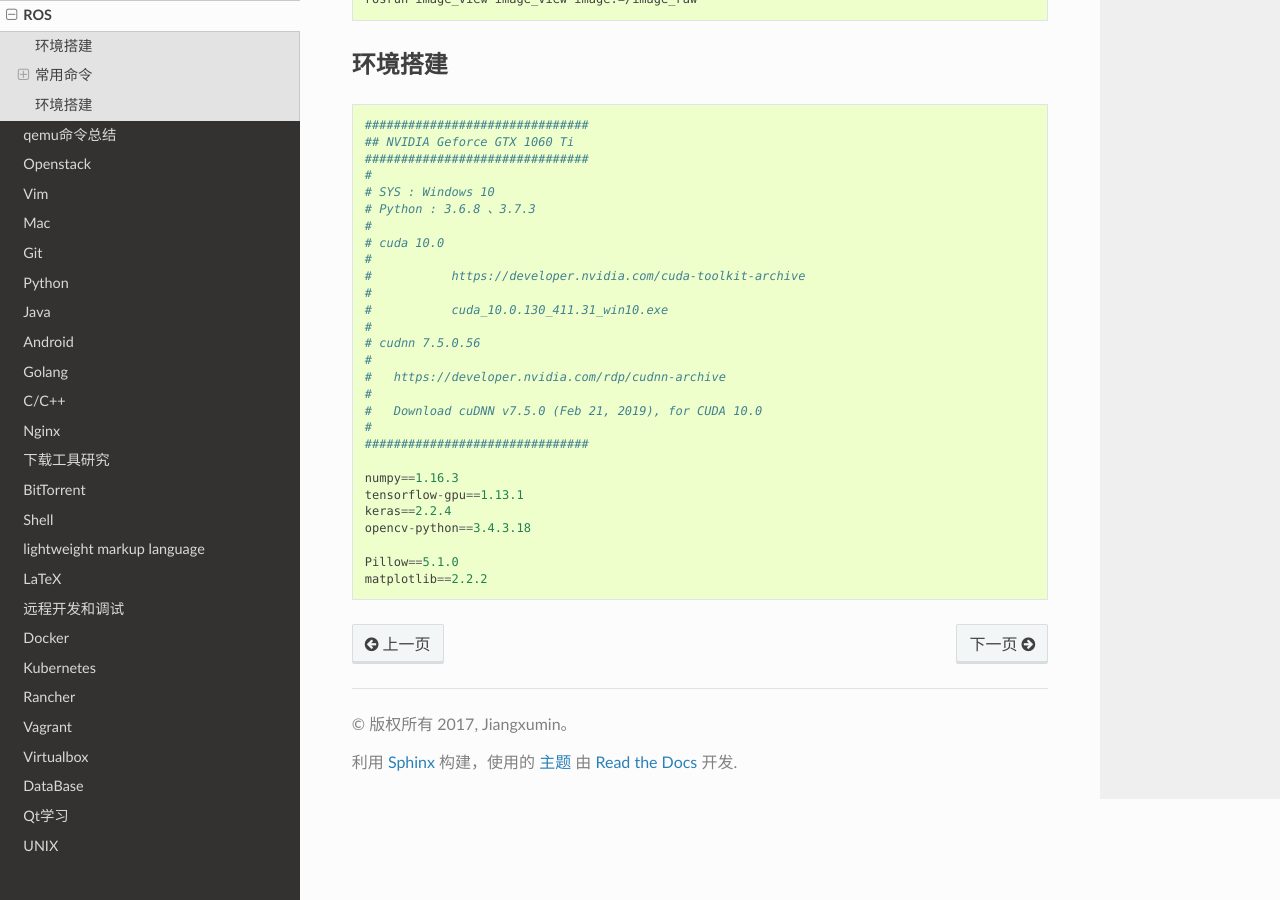
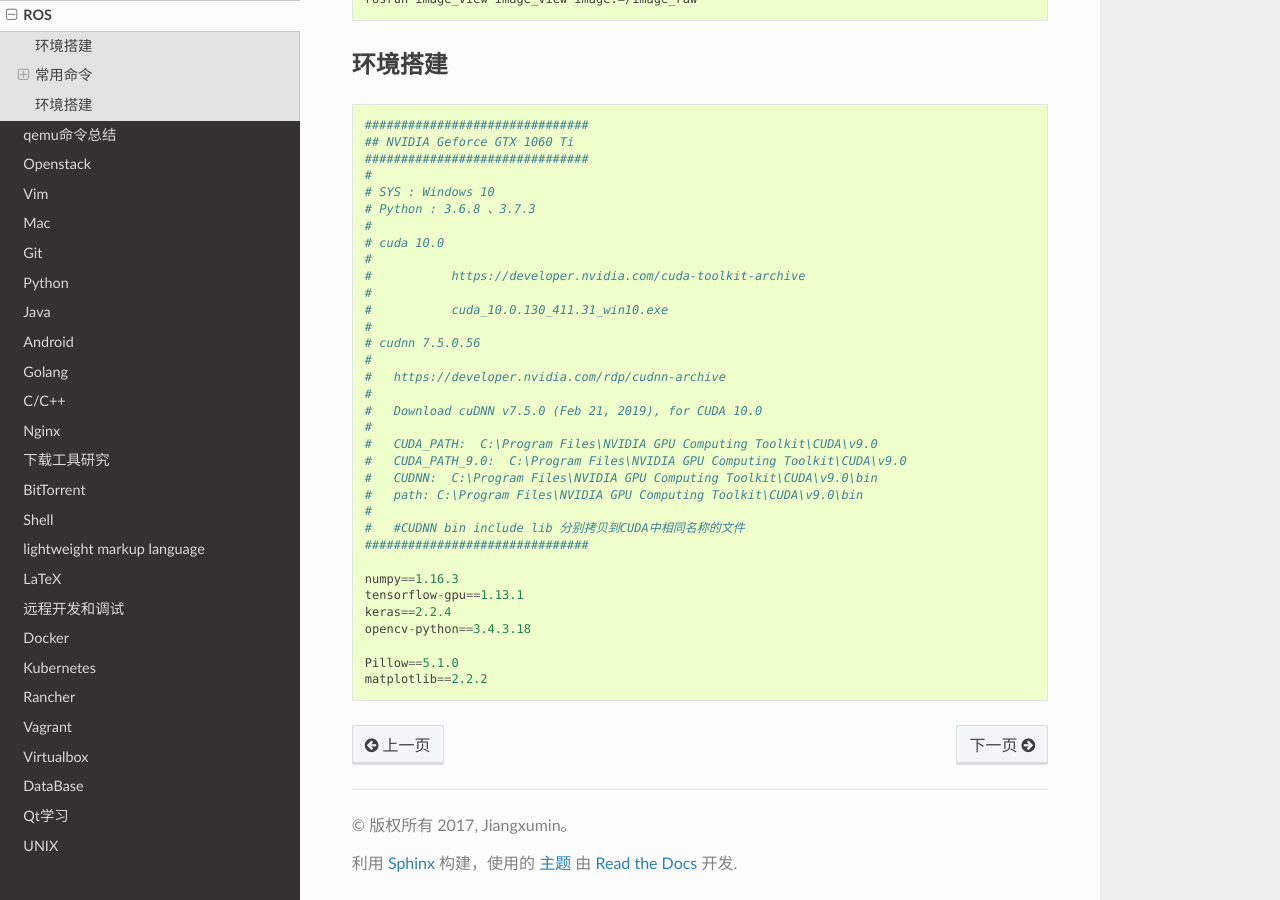
Before and after one commit to my-rds-store/my_space, a Sphinx documentation site: the page built from source/ros/index.rst, in a window 1280 px wide and 900 px high, scrolled down 3753 px. Built offline with Sphinx 7.4.7 and the Read the Docs theme 2.0.0, drawn with Linux system fonts in a browser that asks for light colours.

Commit message:
update ...

```diff
--- a/source/ros/index.rst
+++ b/source/ros/index.rst
@@ -249,6 +249,12 @@ Peak-CAN
     #
     #  	Download cuDNN v7.5.0 (Feb 21, 2019), for CUDA 10.0
     #
+    #   CUDA_PATH:  C:\Program Files\NVIDIA GPU Computing Toolkit\CUDA\v9.0
+    #   CUDA_PATH_9.0:  C:\Program Files\NVIDIA GPU Computing Toolkit\CUDA\v9.0
+    #   CUDNN:  C:\Program Files\NVIDIA GPU Computing Toolkit\CUDA\v9.0\bin
+    #   path: C:\Program Files\NVIDIA GPU Computing Toolkit\CUDA\v9.0\bin
+    #
+    #   #CUDNN bin include lib 分别拷贝到CUDA中相同名称的文件
     ###############################
 
     numpy==1.16.3
```
